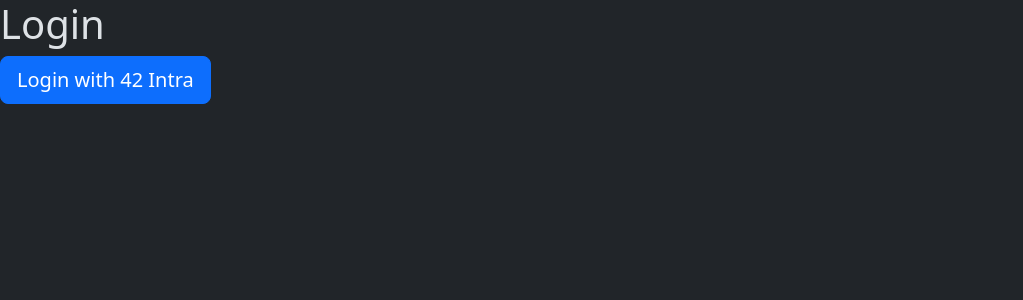
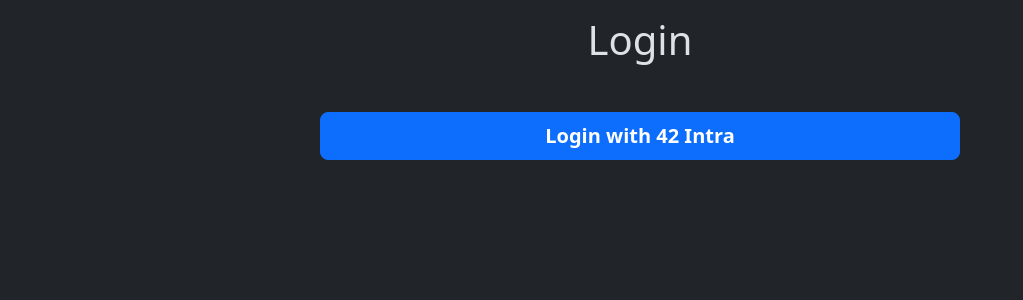
Before and after one commit to bru-correa/42-transcendence, a Django app: page /login in a window 1280 px wide. Shown: the top 300 px of the page, without its empty margins (0-1023 px from the left). Run offline with Django 5.2, Linux system fonts and the light colour scheme.

Commit message:
feat: add new login page

```diff
--- a/pong/templates/sections/login.html
+++ b/pong/templates/sections/login.html
@@ -23,9 +23,9 @@
     </title>
     <body>
       <div id="app" class="mx-auto">
-        <h1>Login</h1>
+        <h1 class="text-center mt-3">Login</h1>
         <a type="button"
-           class="btn btn-primary btn-lg f-2"
+           class="d-block btn btn-primary btn-lg col-6 fw-bold f-2 mx-auto mt-5"
            href="/login/oauth2/">Login with 42 Intra</a>
       </div>
       <script src="https://cdn.jsdelivr.net/npm/bootstrap@5.3.3/dist/js/bootstrap.bundle.min.js"
```
